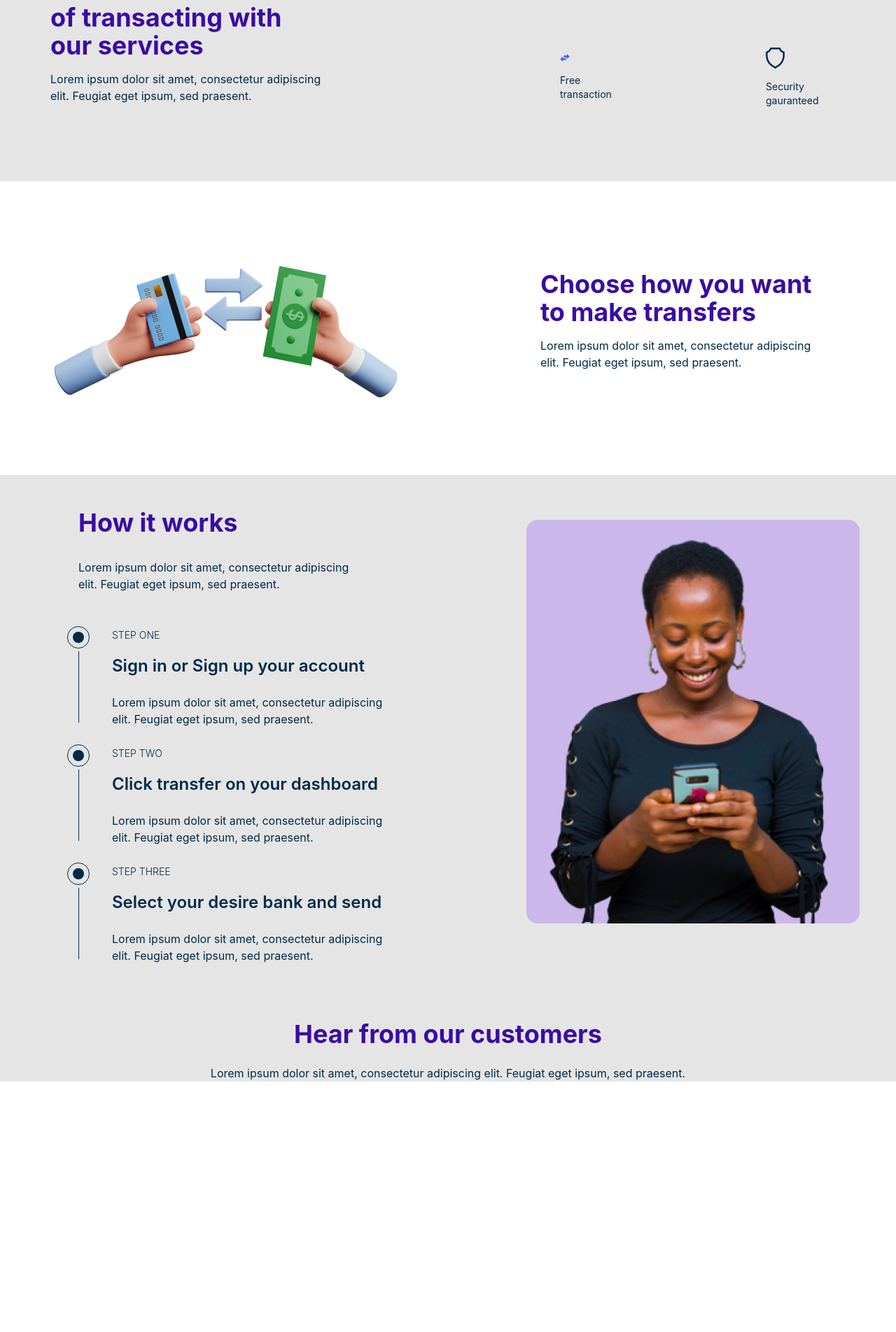
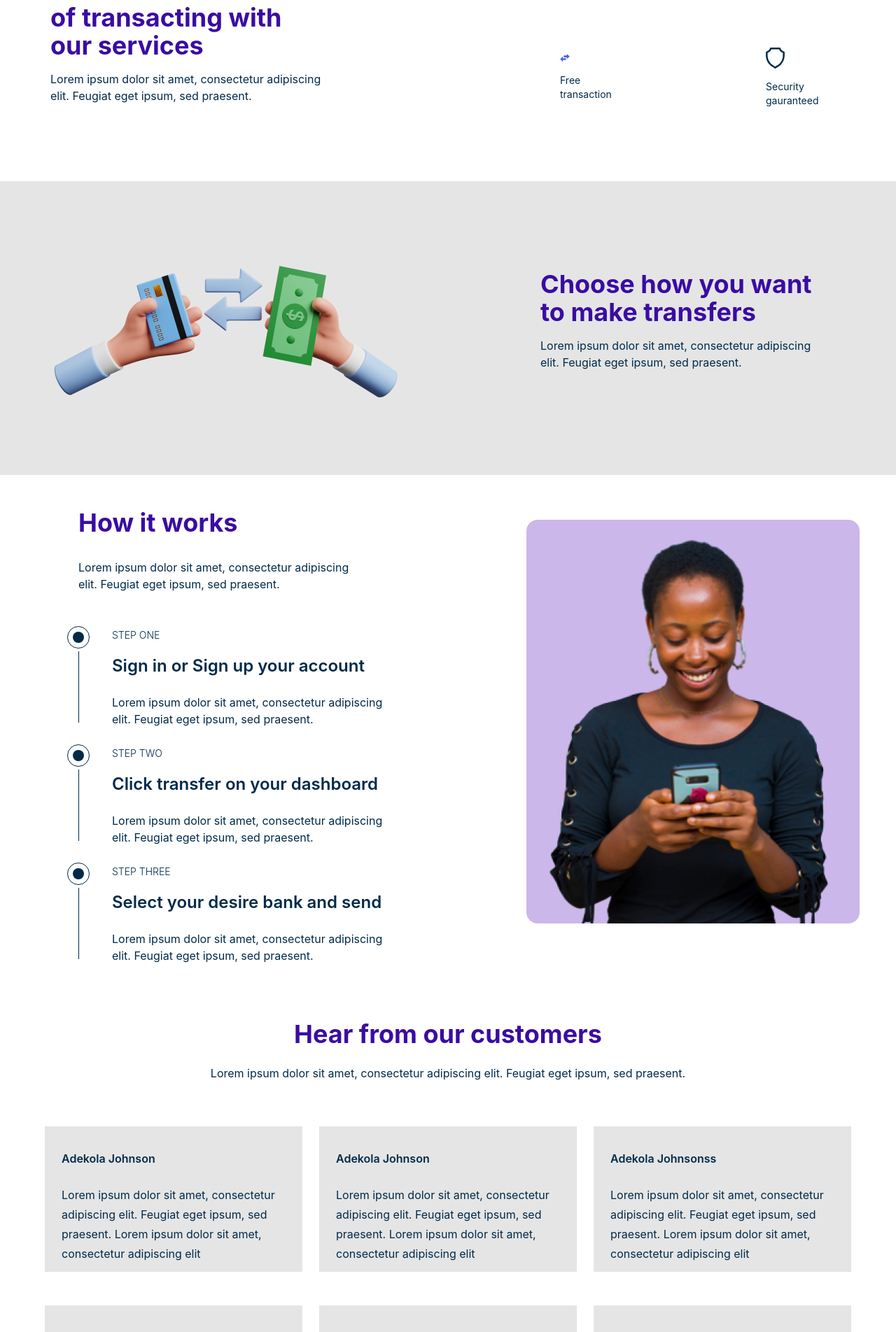
Before and after one commit to Danny4life/fintech.africa, a React (Vite) app: page /homepage in a window 1280 px wide. Shown: the part 890-2794 px from the top of the page at 70% size. Before the commit the page ends 2436 px from the top, so only its background shows below. Built offline with nearby package versions, Linux system fonts and the light colour scheme.

Commit message:
added testtimonials

```diff
--- a/src/pages/landing-page/Homepage.jsx
+++ b/src/pages/landing-page/Homepage.jsx
@@ -93,7 +93,7 @@ const Homepage = () => {
                 </section>
 
                 <section>
-                    <div className="h-[453px] bg-[#E5E5E5] lg:flex">
+                    <div className="h-[453px] bg-[#FFFFFF] lg:flex">
                         <div className="lg:flex-1 non-italic lg:flex lg:flex-col justify-center items-center">
                             <h1 className="text-2xl leading-7 ml-6 w-[80%] pt-12 font-normal
                             lg:text-4xl lg:w-[23rem] text-[#3A0CA3] lg:font-bold lg:ml-[-8rem] lg:leading-10 mb-4">
@@ -161,7 +161,7 @@ const Homepage = () => {
                     </div>
                 </section>
 
-                <section className="bg-[rgba(0, 0, 0, 0.04)] h-[420px]">
+                <section className="bg-[#E5E5E5] h-[420px]">
                     <div className="lg:flex">
                         <div className="lg:flex-1 lg:flex justify-center items-center lg:mt-20">
                             <img src={transaction} alt="transaction-image" className="" />
@@ -179,7 +179,7 @@ const Homepage = () => {
                     </div>
                 </section>
 
-                <section className="bg-[#E5E5E5]">
+                <section className="bg-[#FFFFFF]">
                     <div className="lg:flex">
                         <div className="lg:flex-1 non-italic">
                             <h1 className="text-2xl leading-7 font-normal ml-6 pt-12
@@ -278,10 +278,59 @@ const Homepage = () => {
                         lg:text-4xl lg:font-bold lg:leading-10 text-[#3A0CA3]">
                             Hear from our customers
                         </h1>
-                        <p className="text-base font-normal leading-6 text-[#012A4A]">
+                        <p className="text-base font-normal leading-6 text-[#012A4A] mb-16">
                             Lorem ipsum dolor sit amet, consectetur adipiscing elit. Feugiat eget ipsum, sed praesent.
 
                         </p>
+                    </div>
+
+                    <div className="lg:flex lg:gap-6 lg:justify-center lg:flex-row non-italic flex flex-col gap-4 items-center lg:mb-12 mb-4">
+                        <div className="w-[23rem] h-[13rem] bg-[#E5E5E5]">
+                            <h3 className="text-base font-semibold text-[#012A4A] leading-7 pt-8 ml-6 mb-6">Adekola Johnson</h3>
+                            <p className="w-[326px] text-base font-normal leading-7 text-[#012A4A] ml-6">
+                                Lorem ipsum dolor sit amet, consectetur adipiscing elit. Feugiat eget ipsum, sed praesent. Lorem ipsum dolor sit amet, consectetur adipiscing elit
+                            </p>
+
+                        </div>
+                       <div className="w-[23rem] h-[13rem] bg-[#E5E5E5]">
+                            <h3 className="text-base font-semibold text-[#012A4A] leading-7 pt-8 ml-6 mb-6">Adekola Johnson</h3>
+                            <p className="w-[326px] text-base font-normal leading-7 text-[#012A4A] ml-6">
+                                Lorem ipsum dolor sit amet, consectetur adipiscing elit. Feugiat eget ipsum, sed praesent. Lorem ipsum dolor sit amet, consectetur adipiscing elit
+                            </p>
+
+                        </div>
+                        <div className="w-[23rem] h-[13rem] bg-[#E5E5E5]">
+                            <h3 className="text-base font-semibold text-[#012A4A] leading-7 pt-8 ml-6 mb-6">Adekola Johnsonss</h3>
+                            <p className="w-[326px] text-base font-normal leading-7 text-[#012A4A] ml-6">
+                                Lorem ipsum dolor sit amet, consectetur adipiscing elit. Feugiat eget ipsum, sed praesent. Lorem ipsum dolor sit amet, consectetur adipiscing elit
+                            </p>
+
+                        </div>
+                    </div>
+
+                    <div className="flex flex-col gap-4 items-center
+                    lg:flex lg:gap-6 lg:justify-center non-italic lg:flex-row">
+                        <div className="w-[23rem] h-[13rem] bg-[#E5E5E5]">
+                            <h3 className="text-base font-semibold text-[#012A4A] leading-7 pt-8 ml-6 mb-6">Adekola Johnson</h3>
+                            <p className="w-[326px] text-base font-normal leading-7 text-[#012A4A] ml-6">
+                                Lorem ipsum dolor sit amet, consectetur adipiscing elit. Feugiat eget ipsum, sed praesent. Lorem ipsum dolor sit amet, consectetur adipiscing elit
+                            </p>
+
+                        </div>
+                       <div className="w-[23rem] h-[13rem] bg-[#E5E5E5]">
+                            <h3 className="text-base font-semibold text-[#012A4A] leading-7 pt-8 ml-6 mb-6">Adekola Johnson</h3>
+                            <p className="w-[326px] text-base font-normal leading-7 text-[#012A4A] ml-6">
+                                Lorem ipsum dolor sit amet, consectetur adipiscing elit. Feugiat eget ipsum, sed praesent. Lorem ipsum dolor sit amet, consectetur adipiscing elit
+                            </p>
+
+                        </div>
+                        <div className="w-[23rem] h-[13rem] bg-[#E5E5E5]">
+                            <h3 className="text-base font-semibold text-[#012A4A] leading-7 pt-8 ml-6 mb-6">Adekola Johnson</h3>
+                            <p className="w-[326px] text-base font-normal leading-7 text-[#012A4A] ml-6">
+                                Lorem ipsum dolor sit amet, consectetur adipiscing elit. Feugiat eget ipsum, sed praesent. Lorem ipsum dolor sit amet, consectetur adipiscing elit
+                            </p>
+
+                        </div>
                     </div>
 
                 </section>
```
